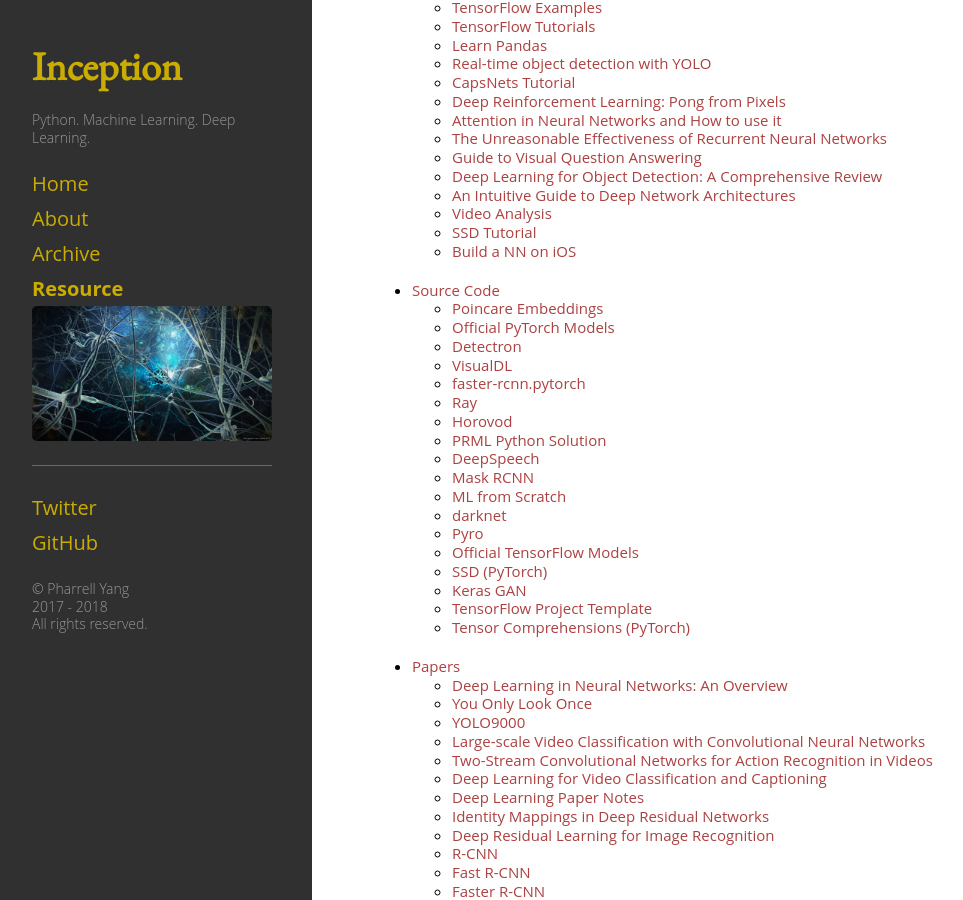
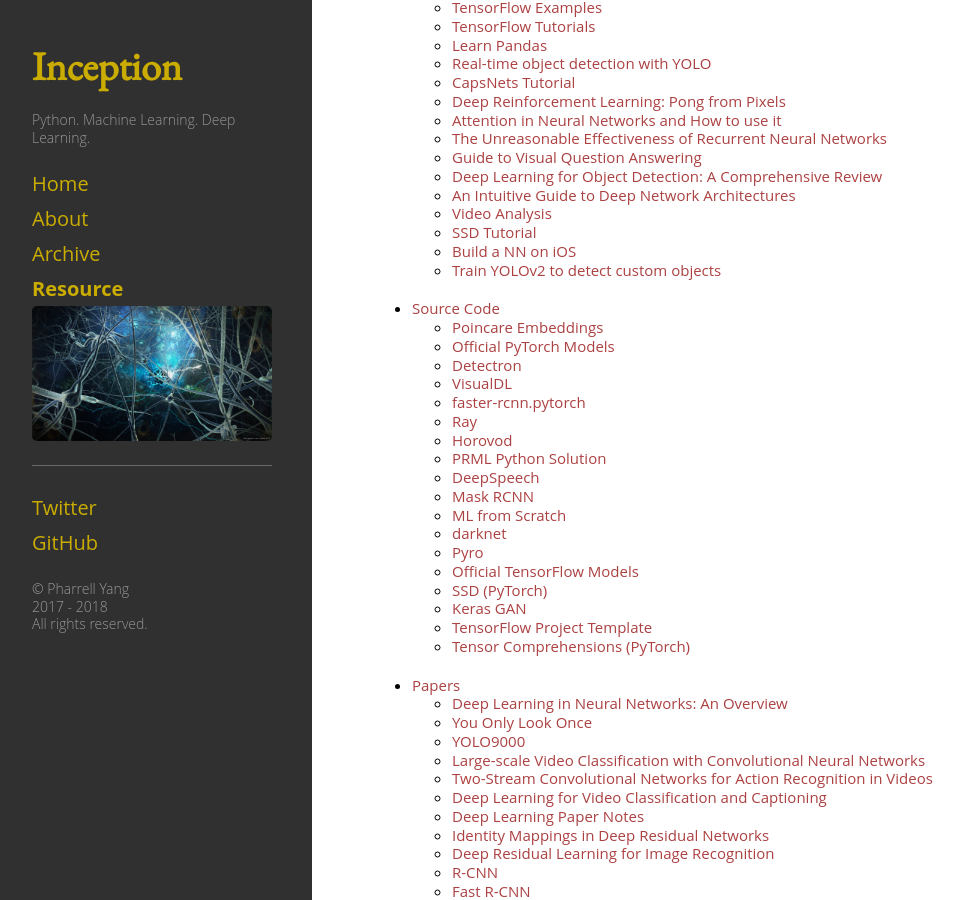
Before and after one commit to pharrellyhy/pharrellyhy.github.io.bakcup, a Jekyll site: the page built from resource.md, in a window 1280 px wide and 900 px high, scrolled down 306 px. Shown: the whole window, without its empty margins (8-971 px from the left). Built offline with Jekyll 4.4.1, drawn with Linux system fonts in a browser that asks for light colours.

Commit message:
updates resource

```diff
--- a/_data/nav.yml
+++ b/_data/nav.yml
@@ -63,6 +63,9 @@
 
     - title: "Build a NN on iOS"
       url: "https://attardi.org/pytorch-and-coreml"
+
+    - title: "Train YOLOv2 to detect custom objects"
+      url: "https://timebutt.github.io/static/how-to-train-yolov2-to-detect-custom-objects/"
 
 
 - title: "Source Code"
```
